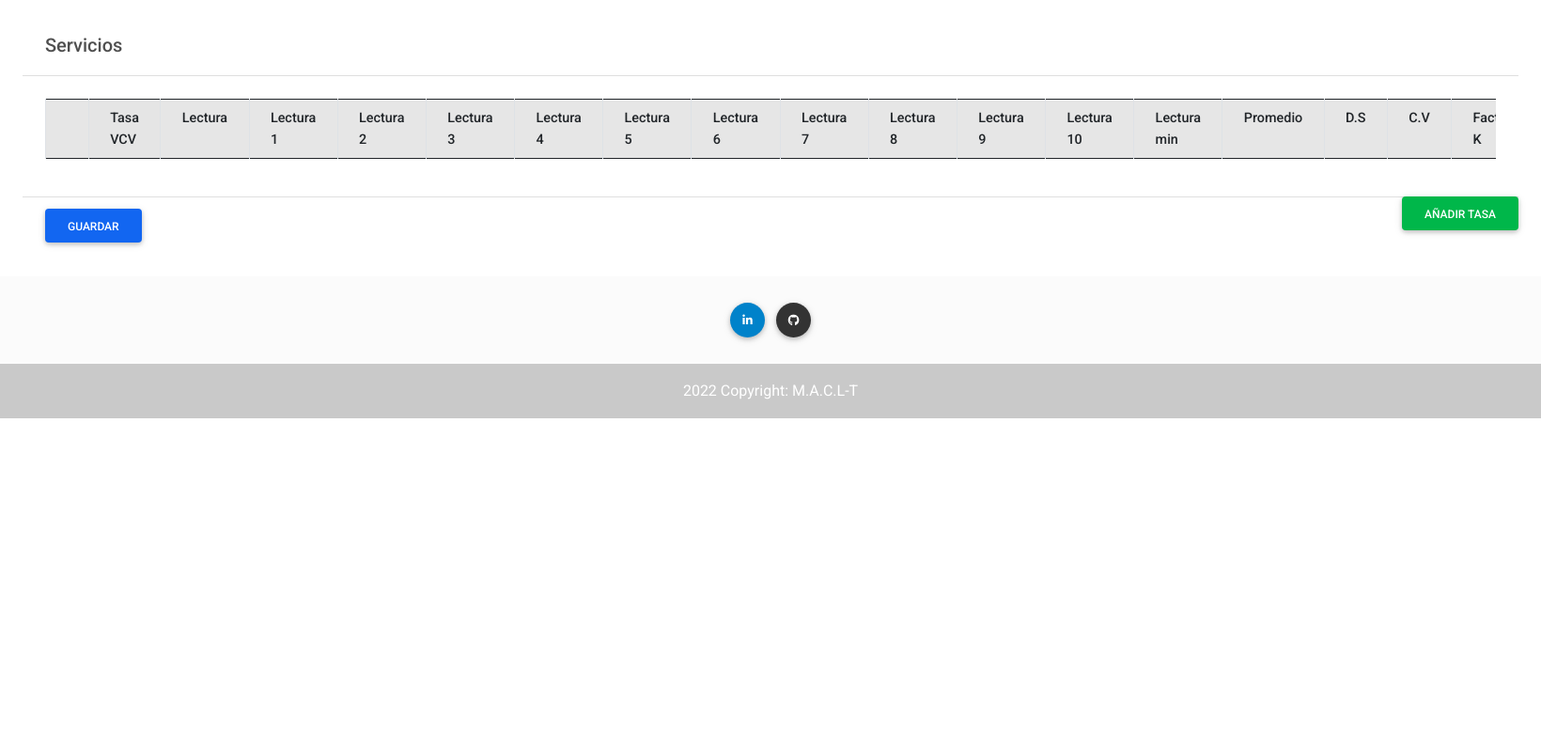
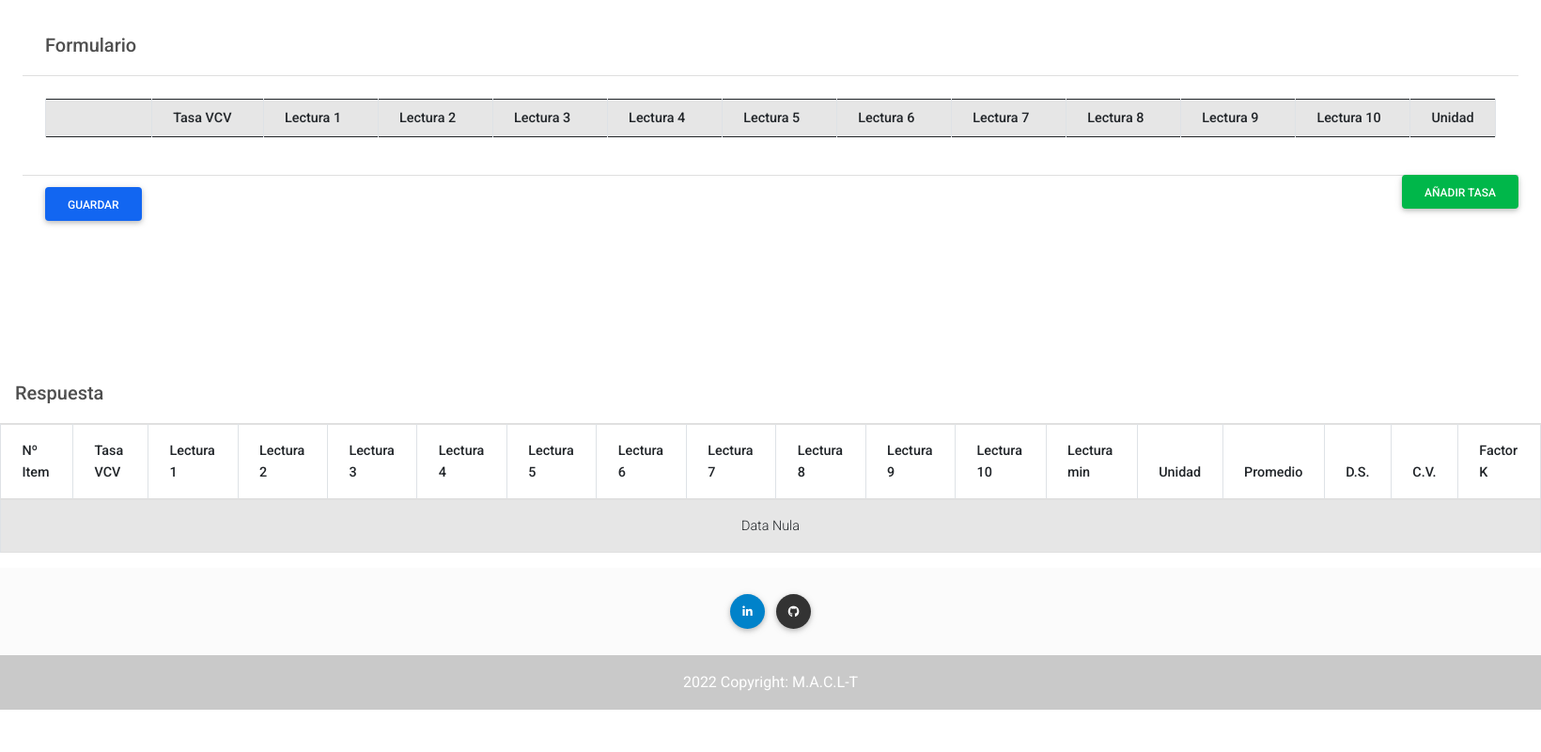
Before and after one commit to Excelion29/AlephGroup, a PHP site: page /Functions/F-LSCD-012.php in a window 1640 px wide. Shown: the whole page at 94% size. Run offline with PHP 8.4, Linux system fonts and the light colour scheme; data that the repository does not hold is empty; some libraries are stand-ins or nearby versions.

Commit message:
Table Filtro

```diff
--- a/Functions/F-LSCD-012.php
+++ b/Functions/F-LSCD-012.php
@@ -4,7 +4,7 @@
     <meta charset="UTF-8">
     <meta http-equiv="X-UA-Compatible" content="IE=edge">
     <meta name="viewport" content="width=device-width, initial-scale=1.0">
-    <link rel="stylesheet" href="https://cdn.jsdelivr.net/npm/bootstrap@4.0.0/dist/css/bootstrap.min.css" integrity="sha384-Gn5384xqQ1aoWXA+058RXPxPg6fy4IWvTNh0E263XmFcJlSAwiGgFAW/dAiS6JXm" crossorigin="anonymous">
+    <?php include_once('../public/css/data-table.php')?>
     <title>F-LSD012</title>
 </head>
 <body>
@@ -12,7 +12,7 @@
     <div class="swiper-slide">
       <div class="card-body">
         <div class="card-header">
-          <h5 class="title">Servicios</h5>
+          <h5 class="title">Formulario</h5>
         </div>
         <body onload="createTable()">
           <div class="card-body">
@@ -35,11 +35,36 @@
       </div>
     </div>
   </form>
-  <?php include_once('../Layouts/Footer.php')?>
-</body>
-
+  <div class="content" style="margin-top:7%;" style=" width: 30em;overflow-x: auto;white-space: nowrap;">
+        <div class="modal-header">
+          <h5 class="modal-title">Respuesta</h5>
+        </div>
+        <table id="example" class="table table-striped table-bordered" style="width:100%">
+            <thead class="thead-inverse">
+                <tr>
+                    <th>Nº Item</th>
+                    <th>Tasa VCV</th>
+                    <th>Lectura 1</th>
+                    <th>Lectura 2</th>
+                    <th>Lectura 3</th>
+                    <th>Lectura 4</th>
+                    <th>Lectura 5</th>
+                    <th>Lectura 6</th>
+                    <th>Lectura 7</th>
+                    <th>Lectura 8</th>
+                    <th>Lectura 9</th>
+                    <th>Lectura 10</th>
+                    <th>Lectura min</th>
+                    <th>Unidad</th>
+                    <th>Promedio</th>
+                    <th>D.S.</th>
+                    <th>C.V.</th>
+                    <th>Factor K</th>
+                </tr>
+            </thead>
+            <tbody>
                 <?php
-
+                  if(isset($_POST['tasaVCV'])){
                     switch ($_POST['consulta']) {
                         case 'tasaVCV':
                             $tasaVCV = $_POST['tasaVCV'];
@@ -53,29 +78,62 @@
                             $LT8 = $_POST['LT8'];
                             $LT9 = $_POST['LT9'];
                             $LT10 = $_POST['LT10'];
+                            $unidad = $_POST['unidad'];
 
-          for ($i=0; $i < count($tasaVCV); $i++) {
-            print $tasaVCV[$i].'<br>';
-            print $LT1[$i].'<br>';
-            print $LT2[$i].'<br>';
-            print $LT3[$i].'<br>';
-            print $LT4[$i].'<br>';
-            print $LT5[$i].'<br>';
-            print $LT6[$i].'<br>';
-            print $LT7[$i].'<br>';
-            print $LT8[$i].'<br>';
-            print $LT9[$i].'<br>';
-            print $LT10[$i].'<br>';
-            print '<br>';
+                            foreach ($tasaVCV as $key => $value) {
+                              $array[] = array(
+                                'tasaVCV' =>  $tasaVCV[$key],
+                                'LT1' =>  $LT1[$key],
+                                'LT2' =>  $LT2[$key],
+                                'LT3' =>  $LT3[$key],
+                                'LT4' =>  $LT4[$key],
+                                'LT5' =>  $LT5[$key],
+                                'LT6' =>  $LT6[$key],
+                                'LT7' =>  $LT7[$key],
+                                'LT8' =>  $LT8[$key],
+                                'LT9' =>  $LT9[$key],
+                                'LT10' => $LT10[$key],
+                                'unidad' => $unidad[$key]
+                              );
+                            };
+                            foreach ($array as $key =>$value){
+                              echo
+                              '<tr>
+                                <td>'.$key.'</td>
+                                <td>'.$value['tasaVCV'].'</td>
+                                <td>'.$value['LT1'].'</td>
+                                <td>'.$value['LT2'].'</td>
+                                <td>'.$value['LT3'].'</td>
+                                <td>'.$value['LT4'].'</td>
+                                <td>'.$value['LT5'].'</td>
+                                <td>'.$value['LT6'].'</td>
+                                <td>'.$value['LT7'].'</td>
+                                <td>'.$value['LT8'].'</td>
+                                <td>'.$value['LT9'].'</td>
+                                <td>'.$value['LT10'].'</td>
+                                <td>'.'</td>
+                                <td>'.$value['unidad'].'</td>
+                              </tr>';
                             }
-
                         break;
                     }
+                  }
+                  else{
+                    echo
+                    '<td colspan="18" style="text-align:center">
+                      Data Nula
+                    </td>';
+                  }
+                ?>
+            </tbody>
+        </table>
+  </div>
+  <?php include_once('../Layouts/Footer.php')?>
+</body>
 
-?>
 <script>
     var arrHead = new Array();
-    arrHead = ['', 'Tasa VCV', 'Lectura', 'Lectura 1', 'Lectura 2','Lectura 3', 'Lectura 4', 'Lectura 5', 'Lectura 6', 'Lectura 7', 'Lectura 8', 'Lectura 9', 'Lectura 10', 'Lectura min','Promedio','D.S','C.V','Factor K'];
+    arrHead = ['', 'Tasa VCV','Lectura 1', 'Lectura 2','Lectura 3', 'Lectura 4', 'Lectura 5', 'Lectura 6', 'Lectura 7', 'Lectura 8', 'Lectura 9', 'Lectura 10', 'Unidad'];
       function createTable() {
           var empTable = document.createElement('table');
           empTable.setAttribute('id', 'empTable');
@@ -86,9 +144,7 @@
           var tr = empTable.insertRow(-1);
           for (var h = 0; h < arrHead.length; h++) {
             var th = document.createElement('th');
-            if (h==1) {
-              th.setAttribute('class','col-sm-7');
-            }
+            th.setAttribute('class','col-sm-1');
             th.innerHTML = arrHead[h];
             tr.appendChild(th);
           }
--- a/Functions/F-LSCD-03.php
+++ b/Functions/F-LSCD-03.php
@@ -6,9 +6,7 @@
     <meta http-equiv="X-UA-Compatible" content="IE=edge">
     <meta name="viewport" content="width=device-width, initial-scale=1.0">
     <title>F-LSD3</title>
-    <link rel="stylesheet" href="https://cdnjs.cloudflare.com/ajax/libs/twitter-bootstrap/4.5.2/css/bootstrap.css">
-    <link rel="stylesheet" href="https://cdn.datatables.net/1.11.5/css/dataTables.bootstrap4.min.css">
-    <link rel="stylesheet" type="text/css" href="https://cdn.datatables.net/v/dt/dt-1.11.5/datatables.min.css"/>
+    <?php include_once('../public/css/data-table.php')?>
 </head>
 <body>
     <div class="container" style="margin-top:7%;">
--- a/Public/JS/table-create.js
+++ b/Public/JS/table-create.js
@@ -27,10 +27,6 @@ function addRow() {
               td.appendChild(ele);
         }
         if (c == 2){
-          var ele = document.createElement('p');
-            td.appendChild(ele);
-        }
-        if (c == 3){
           var ele = document.createElement('input');
             ele.setAttribute('type', 'text');
             ele.setAttribute('class', 'form-control');
@@ -38,8 +34,9 @@ function addRow() {
             ele.setAttribute('required','true');
             ele.setAttribute('name', 'LT1[]');
             td.appendChild(ele);
+
         }
-        if (c == 4){
+        if (c == 3){
           var ele = document.createElement('input');
             ele.setAttribute('type', 'text');
             ele.setAttribute('class', 'form-control');
@@ -48,7 +45,7 @@ function addRow() {
             ele.setAttribute('name', 'LT2[]');
             td.appendChild(ele);
         }
-        if (c == 5){
+        if (c == 4){
           var ele = document.createElement('input');
             ele.setAttribute('type', 'text');
             ele.setAttribute('class', 'form-control ');
@@ -57,7 +54,7 @@ function addRow() {
             ele.setAttribute('name', 'LT3[]');
             td.appendChild(ele);
         }
-        if (c == 6){
+        if (c == 5){
           var ele = document.createElement('input');
             ele.setAttribute('type', 'text');
             ele.setAttribute('class', 'form-control ');
@@ -66,7 +63,7 @@ function addRow() {
             ele.setAttribute('name', 'LT4[]');
             td.appendChild(ele);
         }
-        if (c == 7){
+        if (c == 6){
           var ele = document.createElement('input');
             ele.setAttribute('type', 'text');
             ele.setAttribute('class', 'form-control ');
@@ -75,7 +72,7 @@ function addRow() {
             ele.setAttribute('name', 'LT5[]');
             td.appendChild(ele);
         }
-        if (c == 8){
+        if (c == 7){
           var ele = document.createElement('input');
             ele.setAttribute('type', 'text');
             ele.setAttribute('class', 'form-control ');
@@ -84,7 +81,7 @@ function addRow() {
             ele.setAttribute('name', 'LT6[]');
             td.appendChild(ele);
         }
-        if (c == 9){
+        if (c == 8){
           var ele = document.createElement('input');
             ele.setAttribute('type', 'text');
             ele.setAttribute('class', 'form-control ');
@@ -93,7 +90,7 @@ function addRow() {
             ele.setAttribute('name', 'LT7[]');
             td.appendChild(ele);
         }
-        if (c == 10){
+        if (c == 9){
           var ele = document.createElement('input');
             ele.setAttribute('type', 'text');
             ele.setAttribute('class', 'form-control ');
@@ -102,7 +99,7 @@ function addRow() {
             ele.setAttribute('name', 'LT8[]');
             td.appendChild(ele);
         }
-        if (c == 11){
+        if (c == 10){
           var ele = document.createElement('input');
             ele.setAttribute('type', 'text');
             ele.setAttribute('class', 'form-control ');
@@ -111,7 +108,7 @@ function addRow() {
             ele.setAttribute('name', 'LT9[]');
             td.appendChild(ele);
         }
-        if (c == 12){
+        if (c == 11){
           var ele = document.createElement('input');
             ele.setAttribute('type', 'text');
             ele.setAttribute('class', 'form-control ');
@@ -120,27 +117,74 @@ function addRow() {
             ele.setAttribute('name', 'LT10[]');
             td.appendChild(ele);
         }
-        if (c == 13){
-          var ele = document.createElement('p');
+        if (c == 12){
+          var ele = document.createElement('select');
+            ele.setAttribute('required','true');
+            ele.setAttribute('name', 'unidad[]');
+
+            var OPT0 = document.createElement('option');
+            OPT0.setAttribute('selected', 'selected');
+            OPT0.setAttribute('value','');
+            OPT0.setAttribute('disabled','true');
+
+            var OPT1 = document.createElement('option');
+            OPT1.setAttribute('value','µSv');
+
+            var OPT2 = document.createElement('option');
+            OPT2.setAttribute('value','mSv');
+
+            var OPT3 = document.createElement('option');
+            OPT3.setAttribute('value','Sv');
+
+            var OPT4 = document.createElement('option');
+            OPT4.setAttribute('value','R');
+
+            var OPT5 = document.createElement('option');
+            OPT5.setAttribute('value','mR');
+
+            var OPT6 = document.createElement('option');
+            OPT6.setAttribute('value','µR');
+
+            var OPT7 = document.createElement('option');
+            OPT7.setAttribute('value','rem');
+
+            var OPT8 = document.createElement('option');
+            OPT8.setAttribute('value','mrem');
+
+            OPT0.appendChild( document.createTextNode( 'Selected' ) );
+            OPT1.appendChild( document.createTextNode( 'µSv' ) );
+            OPT2.appendChild( document.createTextNode( 'mSv' ) );
+            OPT3.appendChild( document.createTextNode( 'Sv' ) );
+            OPT4.appendChild( document.createTextNode( 'R' ) );
+            OPT5.appendChild( document.createTextNode( 'mR' ) );
+            OPT6.appendChild( document.createTextNode( 'µR' ) );
+            OPT7.appendChild( document.createTextNode( 'rem' ) );
+            OPT8.appendChild( document.createTextNode( 'mrem' ) );
+
+            ele.appendChild(OPT0);
+            ele.appendChild(OPT1);
+            ele.appendChild(OPT2);
+            ele.appendChild(OPT3);
+            ele.appendChild(OPT4);
+            ele.appendChild(OPT5);
+            ele.appendChild(OPT6);
+            ele.appendChild(OPT7);
+            ele.appendChild(OPT8);
+
+
             td.appendChild(ele);
         }
-        if (c == 14){
-          var ele = document.createElement('p');
-            td.appendChild(ele);
+    };
+    for (let index = 1; index <=10; index++) {
+      $("input.LT".index).bind('keypress', function(event) {
+        var regex = new RegExp("^[0-9|\./]+$");
+        var key = String.fromCharCode(!event.charCode ? event.which : event.charCode);
+        if (!regex.test(key)) {
+          event.preventDefault();
+          return false;
         }
-        if (c == 15){
-          var ele = document.createElement('p');
-            td.appendChild(ele);
-        }
-        if (c == 16){
-          var ele = document.createElement('p');
-            td.appendChild(ele);
-        }
-        if (c == 17){
-          var ele = document.createElement('p');
-            td.appendChild(ele);
-        }
-    }
+      });
+  };
 };
 function removeRow(oButton) {
     var empTab = document.getElementById('empTable');
--- /dev/null
+++ b/Public/css/data-table.php
@@ -0,0 +1,3 @@
+<link rel="stylesheet" href="https://cdnjs.cloudflare.com/ajax/libs/twitter-bootstrap/4.5.2/css/bootstrap.css">
+<link rel="stylesheet" href="https://cdn.datatables.net/1.11.5/css/dataTables.bootstrap4.min.css">
+<link rel="stylesheet" type="text/css" href="https://cdn.datatables.net/v/dt/dt-1.11.5/datatables.min.css"/>
```
Lines whose indentation alone changed are shown as unchanged.
